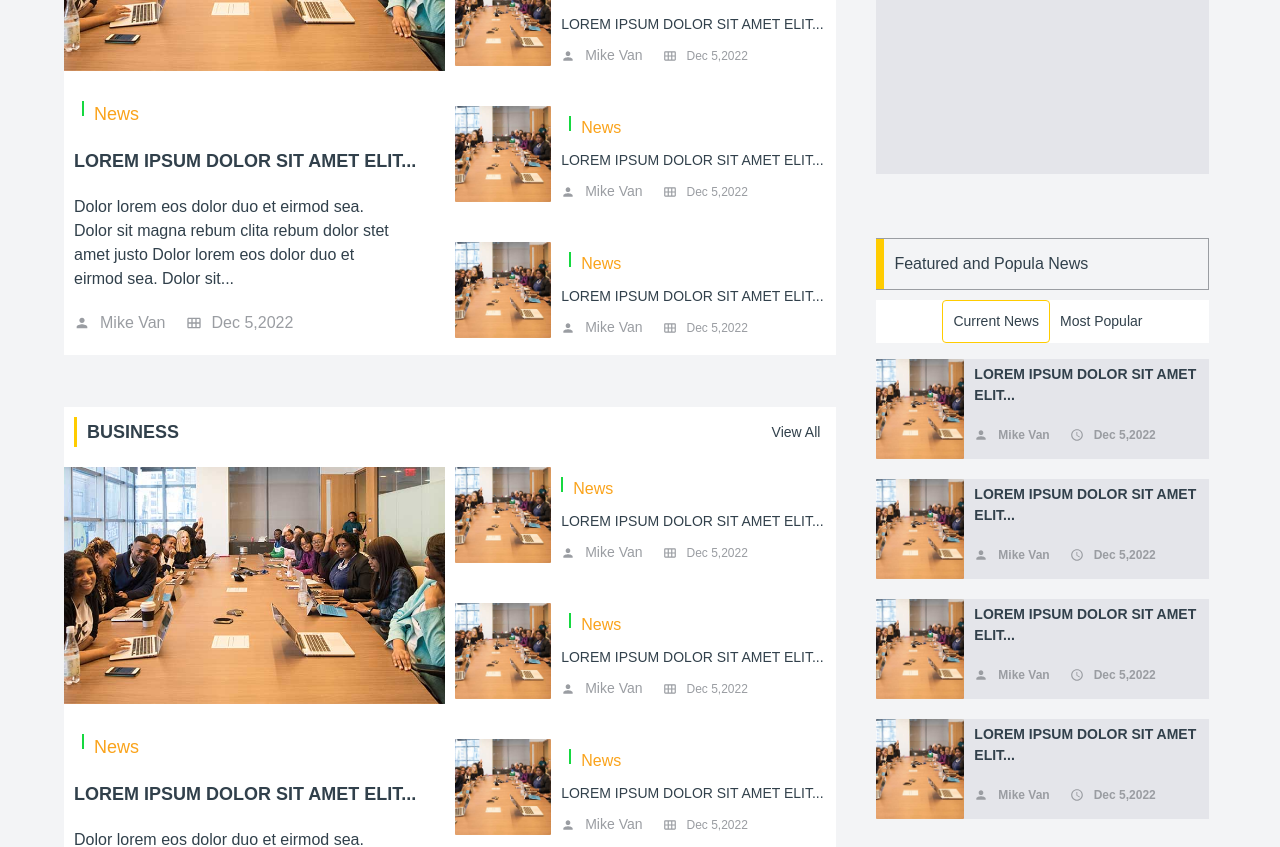
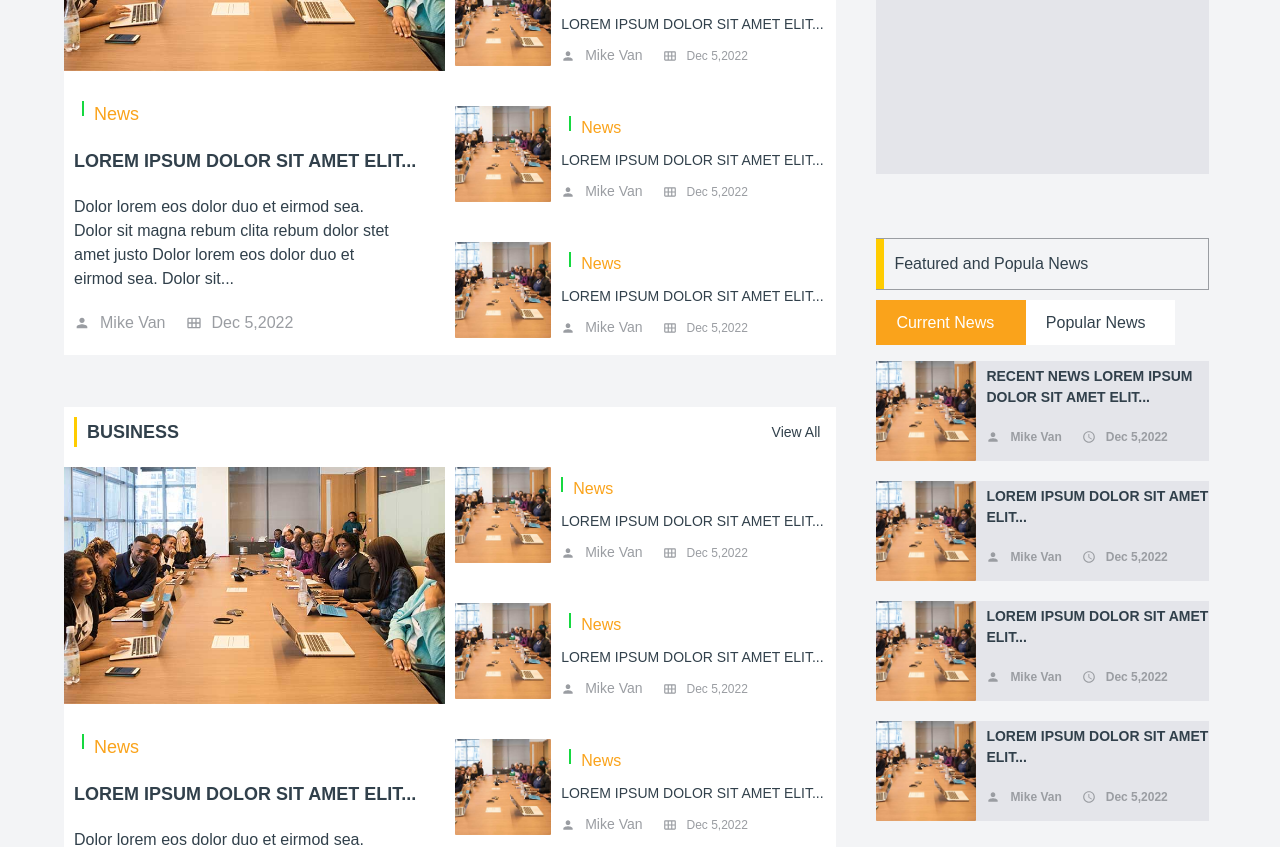
Before and after one commit to Sagni-prog/News-website, a React (Create React App) app: page / in a window 1280 px wide. Shown: the part 1583-2430 px from the top of the page. Built offline with nearby package versions, Linux system fonts and the light colour scheme.

Commit message:
popular and recent news cahnged

```diff
--- a/src/components/Sidebar/Sidebar.js
+++ b/src/components/Sidebar/Sidebar.js
@@ -1,5 +1,5 @@
 
-import React from 'react'
+import React, { useEffect, useState } from 'react'
 import { Link } from 'react-router-dom'
 import im3 from '../../assets/images/news-700x435-1.jpg'
 import { MdSchedule } from 'react-icons/md'
@@ -8,8 +8,28 @@ import Subscribe from '../subscribe/Subscribe'
 import Tags from '../Tags/Tags'
 import { MdCalendarViewMonth } from 'react-icons/md'
 import { MdPerson } from 'react-icons/md'
+import './sidebar.css'
 
 const Sidebar = () => {
+
+   const [recent,setRecent] = useState(true)
+   const [popular,setPopular] = useState(false)
+
+   // useEffect(() => {
+   //    console.log("recent =>",recent)
+   //    console.log("popular =>",popular)
+
+   // },[recent])
+
+   const handleRecent = () => {
+       setPopular(false)
+       setRecent(true)
+   }
+
+   const handlePopular = () => {
+      setRecent(false)
+      setPopular(true)
+   }
   return (
     <div className='resp'>
      <div className='left-resp '>
@@ -25,15 +45,20 @@ const Sidebar = () => {
                        Featured and Popula News
                     </h5>
                </div>
-            <div className='flex align-center justify-center gap-1 bg-white w-100'>
-                <div className='flex align-center border-yellow border-r-9 p-1'>
-                <Link className='link font-14 color-dark font-montserrat' to = ''>Current News</Link>
+            <div className='recent-popular flex align-center justfy-center bg-white'>
+                <div onClick={ handleRecent } className={`${recent ? 'recent-box' : ''} boxx flex align-center  cursor-pointer`}>
+                   <p className={`${recent ? 'color-white' : 'color-dark'} recent link font-16  font-weigth-700 font-montserrat`} to = ''>Current News</p>
                 </div>
-                <Link className='link font-14 color-dark font-montserrat' to = ''>Most Popular</Link>
+
+             <div onClick={ handlePopular } className={`${popular ? 'popular-box' : ''} boxx flex align-center cursor-pointer`}>
+                <p className={`${popular ? 'color-white' : 'color-dark'} popular link font-16 font-weigth-700 font-montserrat`} to = ''>Popular News</p>
             </div>
+         </div>
         </div>
 
-        <div className='flex flex-col gap-2  mb-l'>
+   {
+       recent &&
+        <div className='recent-news flex flex-col gap-2  mb-l'>
 
         <div className='flex gap-1 sidebar-card bg-light-gray2'>
                   <div className='sidebar-img'>
@@ -43,7 +68,7 @@ const Sidebar = () => {
                <div className='flex flex-col justfy-center gap-2 '>
                    <div className='side-bar'>
                         <Link className='link font-montserrat font-weight-700 color-dark font-14 text-uppercase'>
-                              Lorem ipsum dolor sit amet elit...
+                              Recent news Lorem ipsum dolor sit amet elit...
                          </Link>
                    </div>
 
@@ -156,7 +181,134 @@ const Sidebar = () => {
               </div>
 
               </div>
-        </div>
+   }
+   {
+      popular &&
+        <div className='popular-news flex flex-col gap-2  mb-l'>
+
+        <div className='flex gap-1 sidebar-card bg-light-gray2'>
+                  <div className='sidebar-img'>
+                      <img src = { im3 } alt = 'im' />
+                  </div>
+
+               <div className='flex flex-col justfy-center gap-2 '>
+                   <div className='side-bar'>
+                        <Link className='link font-montserrat font-weight-700 color-dark font-14 text-uppercase'>
+                              Popular news lorem ipsum dolor sit amet elit...
+                         </Link>
+                   </div>
+
+                  <div className='flex align-center gap-2 mb-1 '>
+                     <div className='flex align-center gap-1'>
+                       <MdPerson className='color-light-gray  font-weight font-14' />
+                          <Link className='link color-light-gray font-weight font-montserrat font-12' to='' >
+                                Mike Van
+                          </Link>
+                      </div>
+                   <div className='flex align-center gap-1'>
+                        <MdSchedule className='color-light-gray font-weight font-14' />
+                            <Link className='link color-light-gray font-weight font-montserrat font-12' to='' >
+                                    Dec 5,2022
+                            </Link>
+                     </div>
+                  </div>
+
+               </div>
+              </div>
+
+              <div className='flex gap-1 sidebar-card bg-light-gray2'>
+                  <div className='sidebar-img'>
+                      <img className='' src = { im3 } alt = 'im' />
+                  </div>
+
+               <div className='flex flex-col justfy-center gap-2 '>
+                   <div className='side-bar'>
+                        <Link className='link font-montserrat font-weight-700 color-dark font-14 text-uppercase'>
+                              Popular news lorem ipsum dolor sit amet elit...
+                         </Link>
+                   </div>
+
+                    <div className='flex align-center gap-2 mb-1 '>
+                        <div className='flex align-center gap-1'>
+                           <MdPerson className='color-light-gray font-14' />
+                                <Link className='link color-light-gray font-weight font-montserrat font-12' to='' >
+                                    Mike Van
+                                </Link>
+                        </div>
+                     <div className='flex align-center gap-1'>
+                        <MdSchedule className='color-light-gray font-14' />
+                            <Link className='link color-light-gray font-weight font-montserrat font-12' to='' >
+                                    Dec 5,2022
+                          </Link>
+                     </div>
+                  </div>
+
+               </div>
+              </div>
+
+
+              <div className='flex gap-1 sidebar-card bg-light-gray2'>
+                  <div className='sidebar-img'>
+                      <img src = { im3 } alt = 'im' />
+                  </div>
+
+               <div className='flex flex-col justfy-center gap-2 '>
+                  <div className='side-bar'>
+                       <Link className='link font-montserrat font-weight-700 color-dark font-14 text-uppercase'>
+                            Popular news orem ipsum dolor sit amet elit...
+                       </Link>
+                   </div>
+
+                    <div className='flex align-center gap-2 mb-1 '>
+                      <div className='flex align-center gap-1'>
+                         <MdPerson className='color-light-gray  font-weight font-14' />
+                            <Link className='link color-light-gray font-weight font-montserrat font-12' to='' >
+                                Mike Van
+                            </Link>
+                        </div>
+                   <div className='flex align-center gap-1'>
+                        <MdSchedule className='color-light-gray font-weight font-14' />
+                            <Link className='link color-light-gray font-weight font-montserrat font-12' to='' >
+                                    Dec 5,2022
+                            </Link>
+                     </div>
+                  </div>
+               </div>
+            </div>
+
+              <div className='flex gap-1 sidebar-card bg-light-gray2'>
+                  <div className='sidebar-img'>
+                      <img src = { im3 } alt = 'im' />
+                  </div>
+
+               <div className='flex flex-col justfy-center gap-2 '>
+                  <div className='side-bar'>
+                    <Link className='link font-montserrat font-weight-700 color-dark font-14 text-uppercase'>
+                        Lorem ipsum dolor sit amet elit...
+                    </Link>
+                 </div>
+
+                <div className='flex align-center gap-2 mb-1 '>
+                  <div className='flex align-center gap-1'>
+                    <MdPerson className='color-light-gray font-weight font-14' />
+                       <Link className='link color-light-gray font-weight font-montserrat font-12' to='' >
+                          Mike Van
+                      </Link>
+                  </div>
+                   <div className='flex align-center gap-1'>
+                        <MdSchedule className='color-light-gray font-weight font-14' />
+                            <Link className='link color-light-gray font-weight font-montserrat font-12' to='' >
+                                    Dec 5,2022
+                            </Link>
+                     </div>
+                  </div>
+
+               </div>
+              </div>
+
+              </div>
+   }
+          </div>
         </div>
 
 <div className='right-resp'>
--- /dev/null
+++ b/src/components/Sidebar/sidebar.css
@@ -0,0 +1,71 @@
+.recent-popular{
+    width: 90%;
+    justify-content: center;
+}
+.recent-box{
+    position: relative;
+    height: 4.5rem;
+    text-align: center;
+    width: 50%;
+    border-right: none;
+
+}
+.boxx{
+    height: 4.5rem;
+    text-align: center;
+    width: 50%;
+    /* border-right: none; */
+}
+.popular-box{
+    position: relative;
+  height: 4.5rem;
+  width: 50%;
+  /* border-left: non e; */
+}
+.popular{
+    z-index: 10;
+    padding-left: 2rem;
+}
+.recent{
+    z-index: 10;
+    padding-left: 2rem;
+}
+.popular-box::before{
+    content: '';
+    top: 0;
+    left: 0;
+    position: absolute;
+    background-color: #faa31b;
+   height: 4.5rem;
+   width: 100%;
+   animation: slide-popular ;
+   animation-duration: .5s;
+}
+.recent-box::before{
+    content: '';
+    top: 0;
+    left: 0;
+    position: absolute;
+    background-color: #faa31b;
+   height: 4.5rem;
+   width: 100%;
+   animation: slide-recent ;
+   animation-duration: .5s;
+}
+
+@keyframes slide-popular {
+    0%{
+        transform: translateX(-50%);
+    }
+    100%{
+        transform: translateX(0);
+    }
+}
+@keyframes slide-recent {
+    0%{
+        transform: translateX(50%);
+    }
+    100%{
+        transform: translateX(0);
+    }
+}
--- a/src/index.css
+++ b/src/index.css
@@ -807,7 +807,8 @@ html{
 
 .sidebar-img{
     height: 10rem;
-    width: 10rem;
+    min-width: 10rem;
+    max-width: 10rem;
 }
 .sidebar-img img{
     height: 100%;
```
